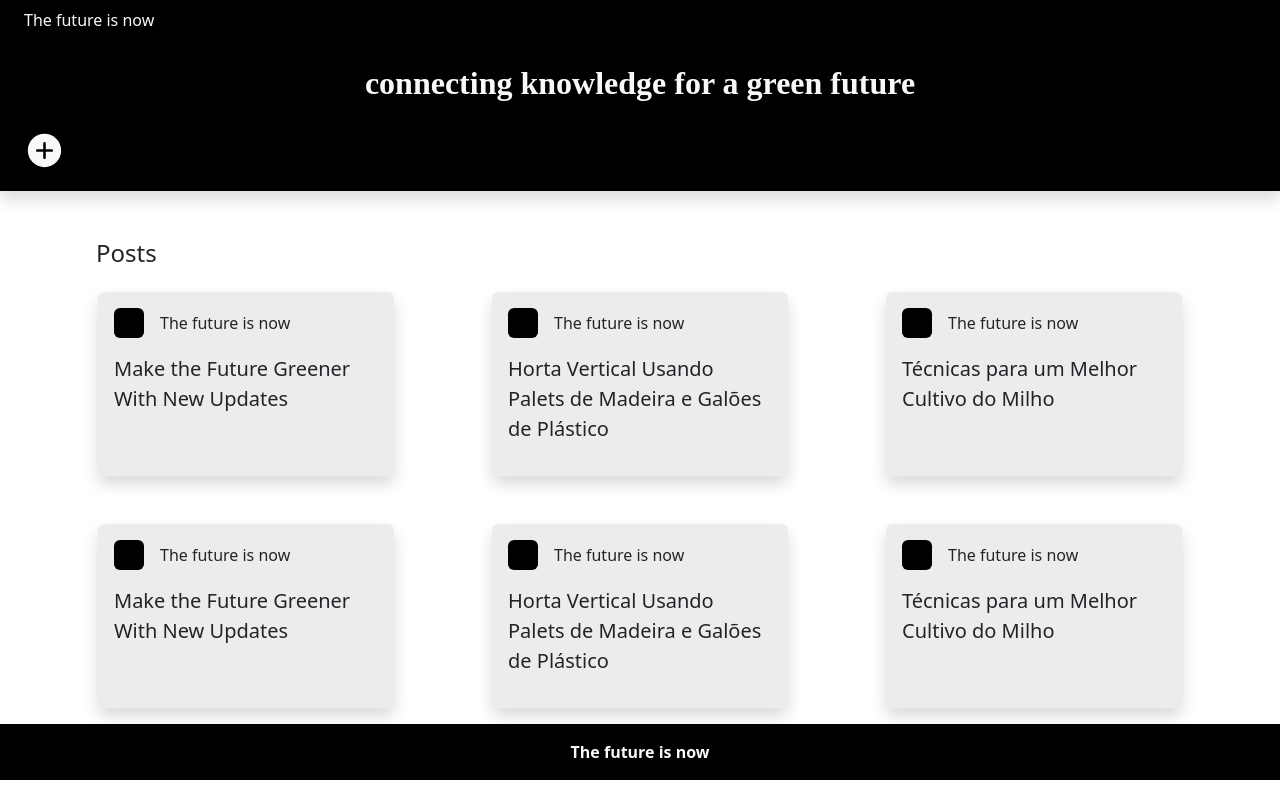
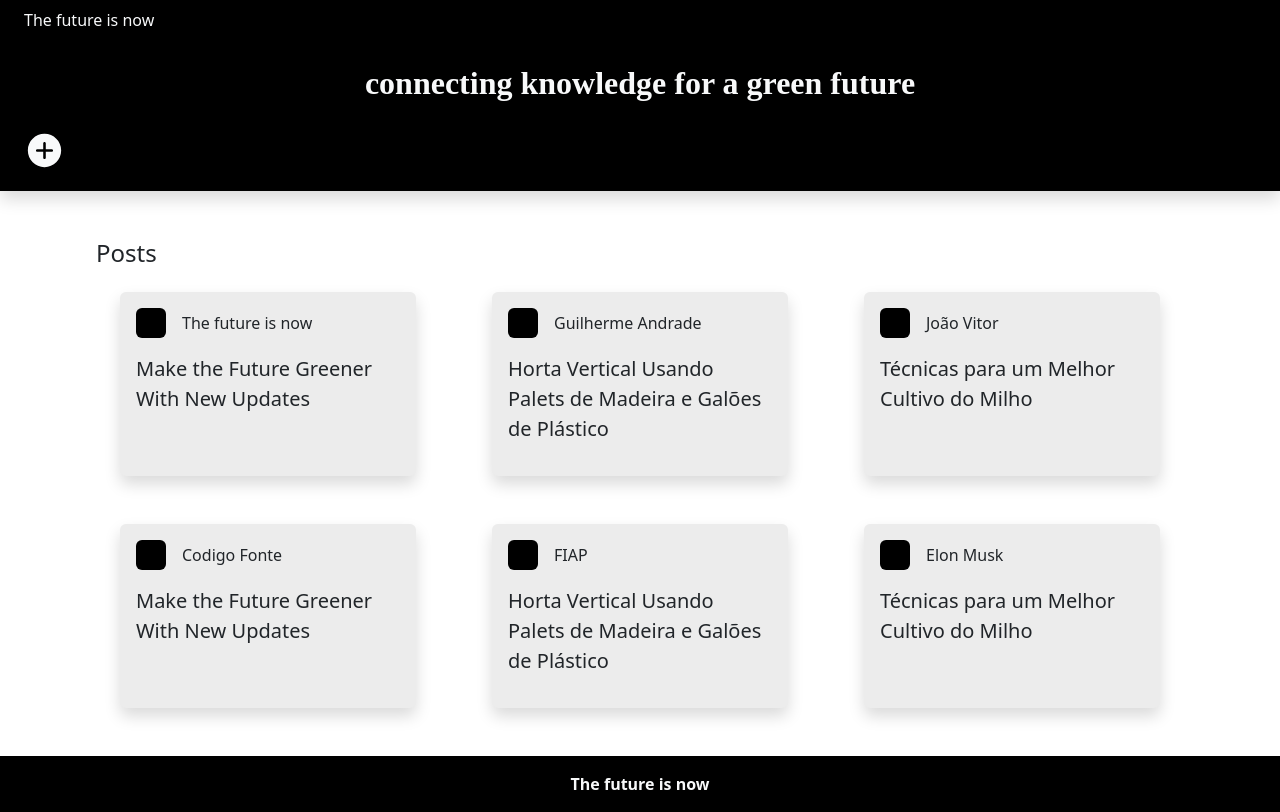
Before and after one commit to guilhermeandradee/agro-app, a React (Vite) app: page / in a window 1280 px wide. Built offline with nearby package versions, Linux system fonts and the light colour scheme; a web font is replaced by a local one.

Commit message:
Adicionei redirecionamento para a postagem através do clique do usuário

```diff
--- a/package.json
+++ b/package.json
@@ -10,6 +10,7 @@
     "preview": "vite preview"
   },
   "dependencies": {
+    "agrobook": "file:",
     "bootstrap": "^5.3.3",
     "react": "^18.3.1",
     "react-dom": "^18.3.1",
--- a/src/App.jsx
+++ b/src/App.jsx
@@ -10,7 +10,7 @@ function App() {
 
   return (
     <>
-        <main className='w-100 h-100-vh '>
+        <main className='w-100 h-100-vh d-flex flex-column'>
             <Header />
 
             <Posts />
--- a/src/Router.jsx
+++ b/src/Router.jsx
@@ -1,6 +1,7 @@
 import App from "./App"
 import { Route, Routes } from "react-router-dom"
 import AddPost from "./pages/AddPost"
+import DetalhesPostagem from "./pages/DetalhesPostagem"
 
 
 const MainRoutes = () => {
@@ -8,6 +9,7 @@ const MainRoutes = () => {
         <Routes>
             <Route path="/" element={<App/>} />
             <Route path="/add-post" element={<AddPost/>} />
+            <Route path="/postagem/:id" element={<DetalhesPostagem/>} />
         </Routes>
     )
 }
--- a/src/components/Footer.jsx
+++ b/src/components/Footer.jsx
@@ -1,7 +1,7 @@
 function Footer(){
     return(
         <>
-            <footer className="w-100 bg-black text-light p-3 d-flex justify-content-center ">
+            <footer className="w-100 bg-black text-light p-3 d-flex justify-content-center "  >
                 <p className="m-0 fw-bolder">The future is now</p>
             </footer>
         </>
--- a/src/components/Posts.jsx
+++ b/src/components/Posts.jsx
@@ -1,87 +1,107 @@
+import { useState, } from "react"
+import { Navigate, useNavigate } from "react-router-dom";
+
 function Posts(){
-    return(
-        <>
-            <section className="w-100 px-md-5 px-3 d-flex flex-column  align-items-center">
-                <div className="w-100 px-md-5">
-                    <h3 className="fs-4 mt-5 mb-4" >Posts</h3>
-                </div>
 
-                <div className="row w-100 justify-content-evenly aling-items-center ">
-                    <div className="col-12 col-md-3 bg-gray mx-0 mb-5 rounded p-3 shadow">
+    const [postagens, setPostagens] = useState([
+        {
+            autor: 'The future is now',
+            titulo: 'Make the Future Greener With New Updates',
+            conteudo: 'Lorem ipsum dolor sit amet consectetur adipisicing elit. Corporis architecto voluptatibus officia itaque possimus tempore, voluptatem quisquam harum illo numquam dignissimos earum laudantium labore ut esse beatae perspiciatis. Asperiores, incidu Autem similique incidunt deleniti dolorum sint atque ducimus error a, hic adipisci maiores repudiandae veritatis tempora vitae. Natus exercitationem esse nisi non corporis molestiae, perferendis ab illum, in, quidem tenetur.',
+            imagem: '',
+            id: 1
+        },
+        {
+            autor: 'Guilherme Andrade',
+            titulo: 'Horta Vertical Usando Palets de Madeira e Galões de Plástico',
+            conteudo: 'Lorem ipsum dolor sit amet consectetur adipisicing elit. Corporis architecto voluptatibus officia itaque possimus tempore, voluptatem quisquam harum illo numquam dignissimos earum laudantium labore ut esse beatae perspiciatis. Asperiores, incidu Autem similique incidunt deleniti dolorum sint atque ducimus error a, hic adipisci maiores repudiandae veritatis tempora vitae. Natus exercitationem esse nisi non corporis molestiae, perferendis ab illum, in, quidem tenetur.',
+            imagem: '',
+            id: 2
+        },
+        {
+            autor: 'João Vitor',
+            titulo: 'Técnicas para um Melhor Cultivo do Milho',
+            conteudo: 'Lorem ipsum dolor sit amet consectetur adipisicing elit. Corporis architecto voluptatibus officia itaque possimus tempore, voluptatem quisquam harum illo numquam dignissimos earum laudantium labore ut esse beatae perspiciatis. Asperiores, incidu Autem similique incidunt deleniti dolorum sint atque ducimus error a, hic adipisci maiores repudiandae veritatis tempora vitae. Natus exercitationem esse nisi non corporis molestiae, perferendis ab illum, in, quidem tenetur.',
+            imagem: '',
+            id: 3
+        },
+        {
+            autor: 'Codigo Fonte',
+            titulo: 'Make the Future Greener With New Updates',
+            conteudo: 'Lorem ipsum dolor sit amet consectetur adipisicing elit. Corporis architecto voluptatibus officia itaque possimus tempore, voluptatem quisquam harum illo numquam dignissimos earum laudantium labore ut esse beatae perspiciatis. Asperiores, incidu Autem similique incidunt deleniti dolorum sint atque ducimus error a, hic adipisci maiores repudiandae veritatis tempora vitae. Natus exercitationem esse nisi non corporis molestiae, perferendis ab illum, in, quidem tenetur.',
+            imagem: '',
+            id: 4
+        },
+        {
+            autor: 'FIAP',
+            titulo: 'Horta Vertical Usando Palets de Madeira e Galões de Plástico',
+            conteudo: 'Lorem ipsum dolor sit amet consectetur adipisicing elit. Corporis architecto voluptatibus officia itaque possimus tempore, voluptatem quisquam harum illo numquam dignissimos earum laudantium labore ut esse beatae perspiciatis. Asperiores, incidu Autem similique incidunt deleniti dolorum sint atque ducimus error a, hic adipisci maiores repudiandae veritatis tempora vitae. Natus exercitationem esse nisi non corporis molestiae, perferendis ab illum, in, quidem tenetur.',
+            imagem: '',
+            id: 5
+        },
+        {
+            autor: 'Elon Musk',
+            titulo: 'Técnicas para um Melhor Cultivo do Milho',
+            conteudo: 'Lorem ipsum dolor sit amet consectetur adipisicing elit. Corporis architecto voluptatibus officia itaque possimus tempore, voluptatem quisquam harum illo numquam dignissimos earum laudantium labore ut esse beatae perspiciatis. Asperiores, incidu Autem similique incidunt deleniti dolorum sint atque ducimus error a, hic adipisci maiores repudiandae veritatis tempora vitae. Natus exercitationem esse nisi non corporis molestiae, perferendis ab illum, in, quidem tenetur.',
+            imagem: '',
+            id: 6
+        }
+    ])
+
+    const mostrarPostagens = () => {
+        return postagens && postagens.map(post => (
+
+            <div
+            className="col-12 col-md-3 bg-gray mx-0 mx-md-1 mb-5 rounded p-3 shadow"
+            onClick={() => {
+                localStorage.setItem("postagemSelecionada", JSON.stringify(post));
+                navigate(`/postagem/${post.id}`);
+            }}>
 
                 <div className="d-flex w-100 align-items-center mb-3">
                     <div className="pt-2 rounded bg-black me-3" style={{width: '30px', height: '30px'}}>
                     </div>
 
-                            <p className="m-0">The future is now</p>
+                    <p className="m-0">{post.autor}</p>
                 </div>
 
-                        <p className="fs-5">Make the Future Greener With New Updates</p>
+                <p className="fs-5">{post.titulo}</p>
             </div>
+        ))
+    }
 
-                    <div className="col-12 col-md-3 bg-gray mb-5 mx-md-5 mx-0 mb-3 rounded p-3 shadow">
+    const adicionarPostagem = (autor, titulo, conteudo, imagem) => {
+        if(!autor || !titulo || !conteudo || !imagem || autor == '', conteudo == '', imagem == '' || titulo == ''){
+            return alert('Preencha as informações corretamente!')
+        }
 
-                        <div className="d-flex w-100 align-items-center mb-3">
-                            <div className="pt-2 rounded bg-black me-3" style={{width: '30px', height: '30px'}}>
-                            </div>
+        setPostagens(...arguments, {
+            autor: autor,
+            titulo: titulo,
+            conteudo: conteudo,
+            imagem: imagem
+        })
+    }
 
-                            <p className="m-0">The future is now</p>
-                        </div>
+    const navigate = useNavigate()
 
-                        <p className="fs-5">Horta Vertical Usando Palets de Madeira e Galões de Plástico </p>
-                    </div>
-
-                    <div className="col-12 col-md-3 bg-gray mx-0 mb-5 mb-3 rounded p-3 shadow">
-
-                        <div className="d-flex w-100 align-items-center mb-3">
-                            <div className="pt-2 rounded bg-black me-3" style={{width: '30px', height: '30px'}}>
-                            </div>
-
-                            <p className="m-0">The future is now</p>
-                        </div>
-
-                        <p className="fs-5">Técnicas para um Melhor Cultivo do Milho</p>
+    return(
+        <>
+            <section className="w-100 px-md-5 px-3 d-flex flex-column flex-grow-1 align-items-center">
+                <div className="w-100 px-md-5">
+                    <h3 className="fs-4 mt-5 mb-4">Posts</h3>
                 </div>
 
 
-                    <div className="col-12 col-md-3 bg-gray mx-0 mb-3 rounded p-3 shadow">
 
-                        <div className="d-flex w-100 align-items-center mb-3">
-                            <div className="pt-2 rounded bg-black me-3" style={{width: '30px', height: '30px'}}>
-                            </div>
+                <div className="row w-100 justify-content-evenly aling-items-center ">
+                { mostrarPostagens() }
 
-                            <p className="m-0">The future is now</p>
-                        </div>
-
-                        <p className="fs-5">Make the Future Greener With New Updates</p>
-                    </div>
-
-                    <div className="col-12 col-md-3 mx-md-5 bg-gray mx-0 mb-3 rounded p-3 shadow">
-
-                        <div className="d-flex w-100 align-items-center mb-3">
-                            <div className="pt-2 rounded bg-black me-3" style={{width: '30px', height: '30px'}}>
-                            </div>
-
-                            <p className="m-0">The future is now</p>
-                        </div>
-
-                        <p className="fs-5">Horta Vertical Usando Palets de Madeira e Galões de Plástico </p>
-                    </div>
-
-                    <div className="col-12 col-md-3 bg-gray mx-0 mb-3 rounded p-3 shadow">
-
-                        <div className="d-flex w-100 align-items-center mb-3">
-                            <div className="pt-2 rounded bg-black me-3" style={{width: '30px', height: '30px'}}>
-                            </div>
-
-                            <p className="m-0">The future is now</p>
-                        </div>
-
-                        <p className="fs-5">Técnicas para um Melhor Cultivo do Milho</p>
                 </div>
 
 
-                </div>
+
+
             </section>
         </>
     )
--- a/src/pages/AddPost.jsx
+++ b/src/pages/AddPost.jsx
@@ -3,6 +3,7 @@ import '../App.css'
 import { MdOutlineImage } from "react-icons/md";
 import { IoPaperPlane } from "react-icons/io5";
 import Footer from "../components/Footer";
+import { useState } from "react";
 
 
 function AddPost(){
--- /dev/null
+++ b/src/pages/DetalhesPostagem.jsx
@@ -0,0 +1,7 @@
+const DetalhesPostagem = () => {
+    const post = JSON.parse(localStorage.getItem("postagemSelecionada"));
+
+    alert(post.id)
+}
+
+export default DetalhesPostagem
```
Also changed, not shown: 1 other file (tests, documents, lock files or other folders). Lines whose indentation alone changed are shown as unchanged.
